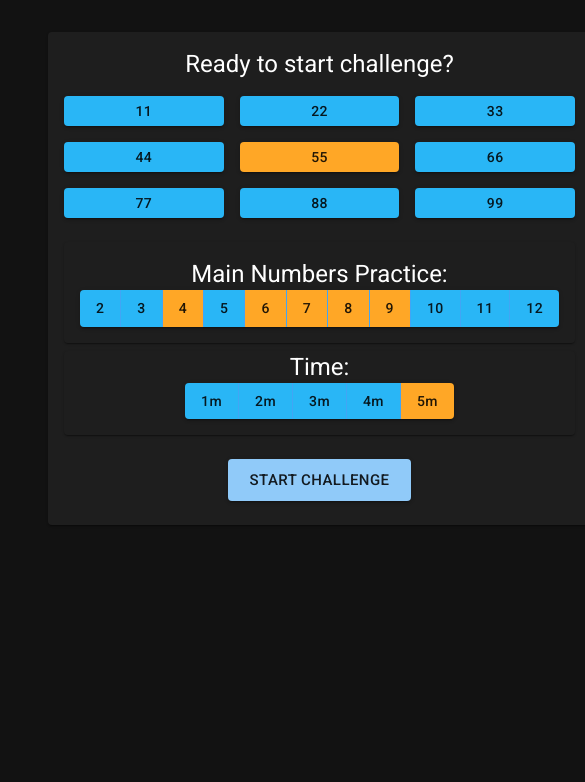
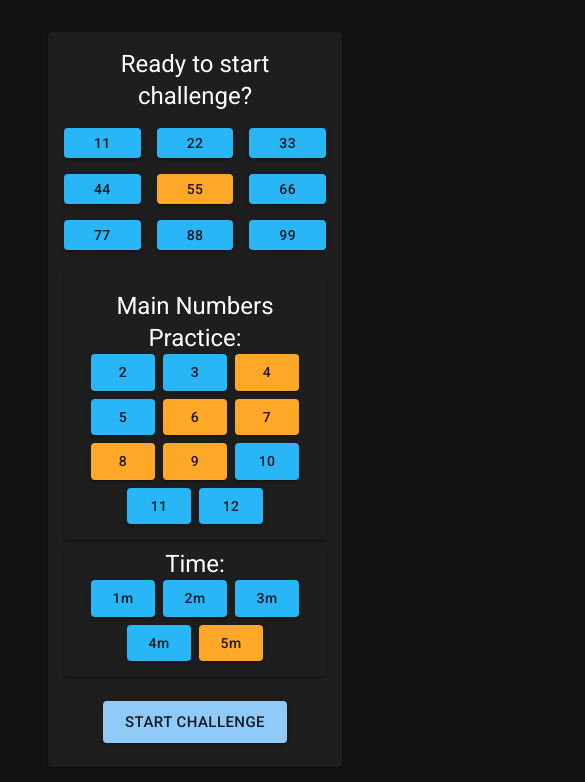
Before and after one commit to Valerii1993/math-99-challenge-club, a React (Vite) app: page / in a window 390 px wide. Shown: the top 782 px of the page, 585 px wide, since content can reach past the window. Built offline with nearby package versions, Linux system fonts and the light colour scheme.

Commit message:
Styles fixed for mobile-friendly use

```diff
--- a/src/App.tsx
+++ b/src/App.tsx
@@ -35,7 +35,7 @@ function App() {
   const [durationS, setDurationS] = useState(5 * 60);
 
   return (
-    <Container maxWidth="sm">
+    <Container maxWidth="md">
       {stage === Stage.START && (
         <StageStart
           setStage={setStage}
--- a/src/components/StageStart.tsx
+++ b/src/components/StageStart.tsx
@@ -5,7 +5,7 @@ import Card from "@mui/material/Card";
 import Grid from "@mui/material/Grid";
 import * as React from "react";
 import { Stage } from "../helpers/Stage.ts";
-import { ButtonGroup } from "@mui/material";
+import { Stack } from "@mui/material";
 
 export type TStageProps = {
   setStage: (level: number) => void;
@@ -65,6 +65,7 @@ const StageStart = ({
   for (let i = 2; i <= 12; i++) {
     practiceNumbersJsx.push(
       <Button
+        variant="contained"
         color={mainNums.includes(i) ? "warning" : "info"}
         onClick={() => {
           if (mainNums.includes(i)) {
@@ -83,6 +84,7 @@ const StageStart = ({
   for (let i = 1; i <= 5; i++) {
     timeDurationJsx.push(
       <Button
+        variant="contained"
         color={durationS === i * 60 ? "warning" : "info"}
         onClick={() => setDurationS(i * 60)}
         sx={{ textTransform: "none" }}
@@ -101,7 +103,7 @@ const StageStart = ({
       spacing={2}
     >
       <Grid>
-        <Card sx={{ minWidth: 275 }}>
+        <Card sx={{ width: "100%" }}>
           <CardContent>
             <Typography variant="h5" component="div">
               Ready to start challenge?
@@ -116,9 +118,15 @@ const StageStart = ({
                 Main Numbers Practice:
               </Typography>
 
-              <ButtonGroup variant="contained">
+              <Stack
+                direction="row"
+                spacing={1}
+                useFlexGap
+                flexWrap="wrap"
+                justifyContent="center"
+              >
                 {practiceNumbersJsx}
-              </ButtonGroup>
+              </Stack>
             </Card>
 
             <Card sx={{ mt: 1, pb: 2 }}>
@@ -126,7 +134,15 @@ const StageStart = ({
                 Time:
               </Typography>
 
-              <ButtonGroup variant="contained">{timeDurationJsx}</ButtonGroup>
+              <Stack
+                direction="row"
+                spacing={1}
+                useFlexGap
+                flexWrap="wrap"
+                justifyContent="center"
+              >
+                {timeDurationJsx}
+              </Stack>
             </Card>
 
             <Button
```
